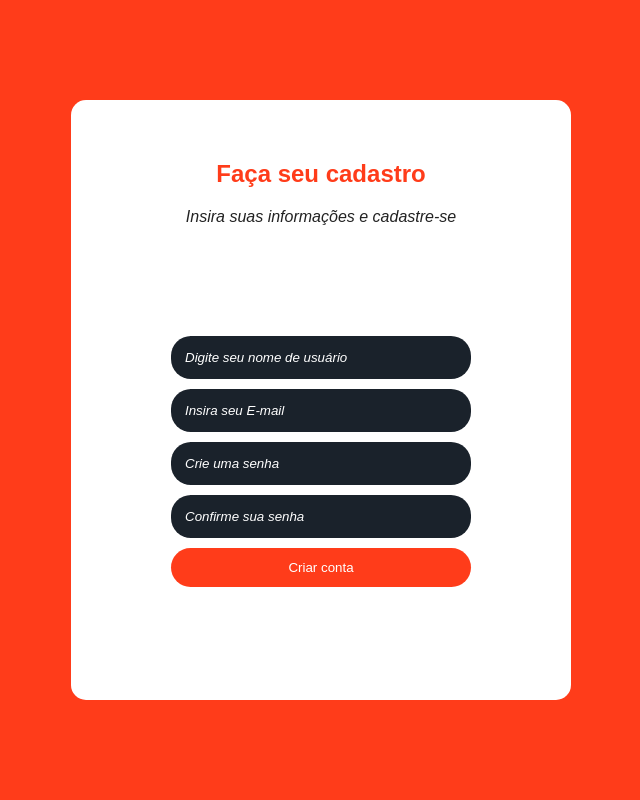
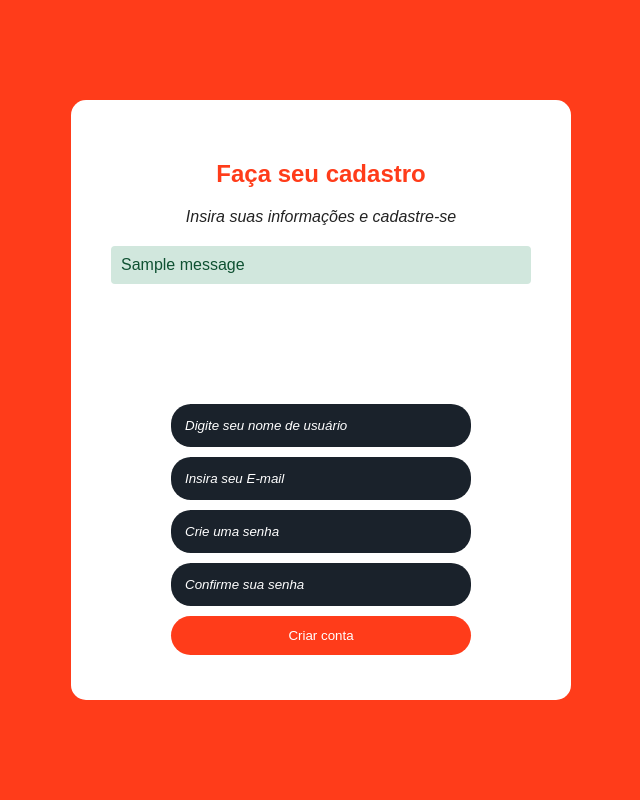
Before and after one commit to arthurrodriguessdev/site-promocoes, a Django app: page /usuarios/cadastro in a window 1280 px wide. Shown: the whole page, without its empty margins (319-959 px from the left). Run offline with Django 5.2, Linux system fonts and the light colour scheme; tables that the repository leaves empty hold one stand-in row (values such as "Sample post"); one stand-in notice (Sample message) is shown.

Commit message:
validacao de usuario na view

```diff
--- a/static/css/usuarios/style.css
+++ b/static/css/usuarios/style.css
@@ -116,3 +116,21 @@
     cursor: pointer;
     font-weight: bold;
 }
+
+.messages {
+    list-style: none;
+    padding: 0;
+}
+.messages li {
+    padding: 10px;
+    margin-bottom: 10px;
+    border-radius: 4px;
+}
+.error {
+    background-color: #f8d7da;
+    color: #842029;
+}
+.success {
+    background-color: #d1e7dd;
+    color: #0f5132;
+}
--- a/templates/usuarios/cadastro.html
+++ b/templates/usuarios/cadastro.html
@@ -7,12 +7,21 @@
 {% block subtext %}<p>Insira suas informações e cadastre-se</p>{% endblock %}
 
 {% block form %}
+  {% if messages %}
+    <ul class="messages">
+      {% for message in messages %}
+        <li class="{{ message.tags }}">{{ message }}</li>
+      {% endfor %}
+    </ul>
+  {% endif %}
+
 <form action="{% url 'cadastro' %}" method="POST">
     {% csrf_token %} <!-- Token de segurança -->
-    <input type="text" id="user" name="user" placeholder="Digite seu nome de usuário">
-    <input type="email" id="email" name="email" placeholder="Insira seu E-mail">
-    <input type="password" id="senha" name="senha" placeholder="Crie uma senha">
-    <input type="password" id="senha" name="senha" placeholder="Confirme sua senha">
+    <!-- O atributo name é importante para ser usado na view, para pegar o valor -->
+    <input type="text" id="user" name="user" placeholder="Digite seu nome de usuário" required>
+    <input type="email" id="email" name="email" placeholder="Insira seu E-mail" required>
+    <input type="password" id="senha" name="password" placeholder="Crie uma senha" required>
+    <input type="password" id="senha" name="password2" placeholder="Confirme sua senha" required>
     <button type="submit" value="entrar">Criar conta</button>
 </form>
 {% endblock %}
--- a/usuarios/views.py
+++ b/usuarios/views.py
@@ -1,8 +1,37 @@
 from django.shortcuts import render, redirect
+from django.contrib import messages #Módulo de mensagens
+from django.contrib.auth.models import User
 
 def cadastro(request):
     if request.method == "POST": #Se o botão de criar conta for clicado, renderiza pag login
+        #A variável vai receber o que o usuário preencher, se for get ou post
+        user = request.POST.get('user') #O que está dentro do parêntese é o 'name' do template
+        email = request.POST.get('email')
+        senha = request.POST.get('password')
+        senha2 = request.POST.get('password2') #Confirmação de senha
+
+        if not user.strip():
+            messages.error(request, 'Preencha o campo de usuário corretamente')
+            return redirect('cadastro')
+
+        if not email.strip():
+            messages.error(request, 'Preencha o campo de e-mail corretamente')
+            return redirect('cadastro')
+
+        if senha != senha2:
+            messages.error(request, 'As senhas devem ser iguais')
+            return redirect('cadastro')
+
+        if User.objects.filter(email=email).exists():
+            messages.error(request, 'Usuário já cadastrado')
+            return redirect('login')
+
+        user = User.objects.create_user(username=user, email=email, password=senha)
+        user.save()
+        messages.success(request, 'Usuário criado com sucesso')
+
         return redirect('login')
+
     else:
         return render(request, 'usuarios/cadastro.html')
 
```
